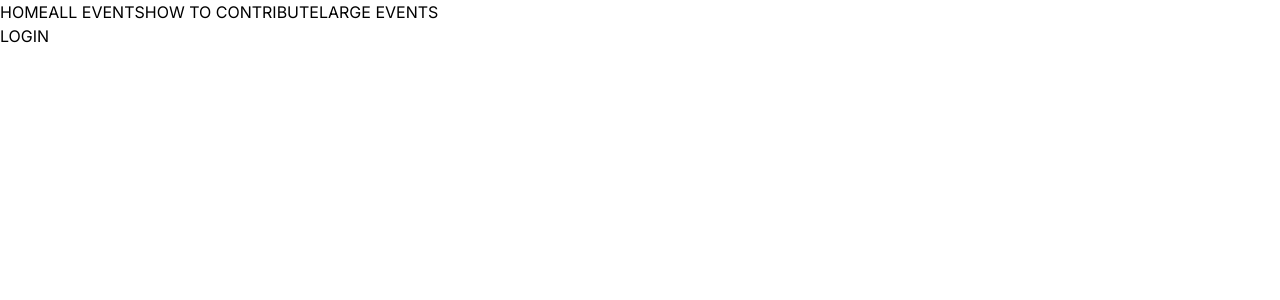
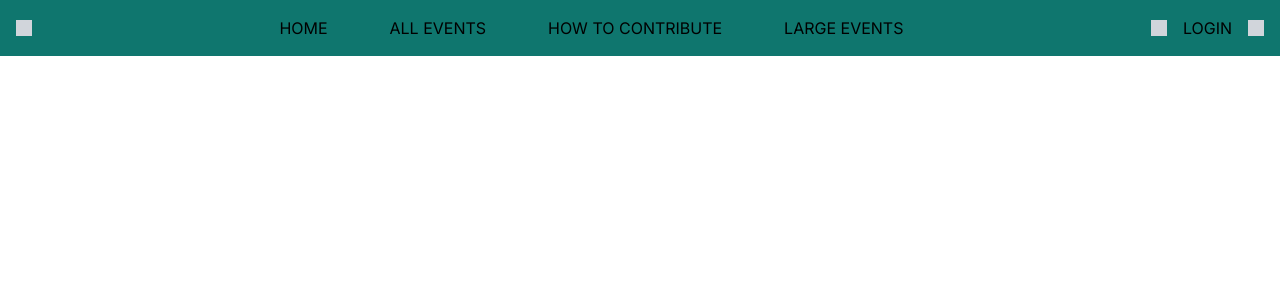
Before and after one commit to justinkwanchan/swing-schedule-front-end, a Next.js app: page / in a window 1280 px wide. Shown: the top 300 px of the page. Built offline with nearby package versions, Linux system fonts and the light colour scheme.

Commit message:
Add formatting and placeholders

```diff
--- a/src/app/components/Navbar.tsx
+++ b/src/app/components/Navbar.tsx
@@ -1,18 +1,27 @@
-import Link from 'next/link';
+import Link from "next/link";
 
 export default function Navbar() {
   return (
-    <nav>
-      {/* Montreal icon */}
-      <div>
+    <nav className="bg-teal-700 mx-auto p-4 flex justify-between items-center">
+      <div className="flex items-center gap-4">
+        <button className="text-3xl md:hidden focus:outline-none">
+          &#9776;
+        </button>
+        <div className="bg-gray-300 w-4 h-4">{/* Montreal icon */}</div>
+      </div>
+      <div className="hidden md:flex justify-between md:w-2/3 lg:w-1/2">
         <Link href="/">HOME</Link>
         <Link href="/events">ALL EVENTS</Link>
         <Link href="/contribute">HOW TO CONTRIBUTE</Link>
         <Link href="/large-events">LARGE EVENTS</Link>
       </div>
-      {/* Instagram icon */}
-      <Link href="/login">LOGIN</Link>
-      {/* En/Fr switch */}
+      <div className="flex items-center gap-4">
+        <div className="bg-gray-300 hidden md:block w-4 h-4">
+          {/* Instagram icon */}
+        </div>
+        <Link href="/login">LOGIN</Link>
+        <div className="bg-gray-300 w-4 h-4">{/* En/Fr switch */}</div>
+      </div>
     </nav>
   );
 }
```
